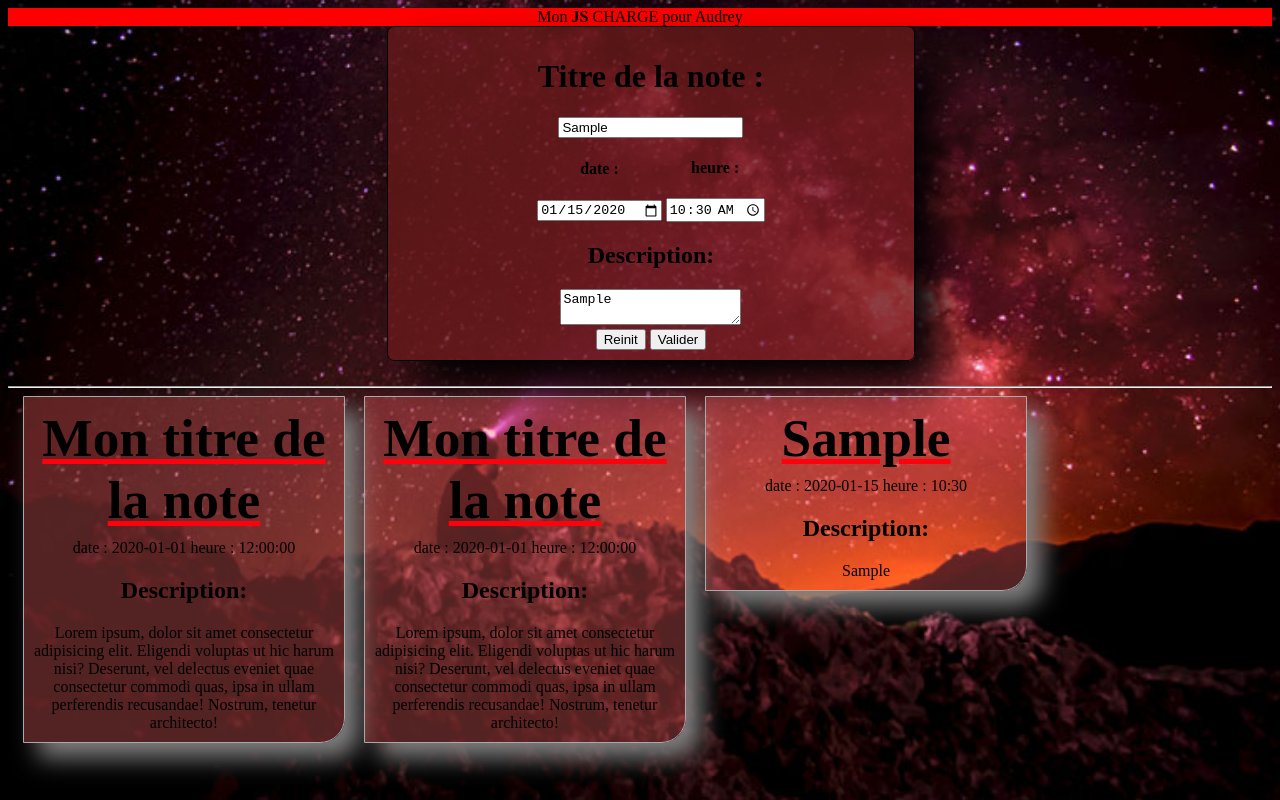
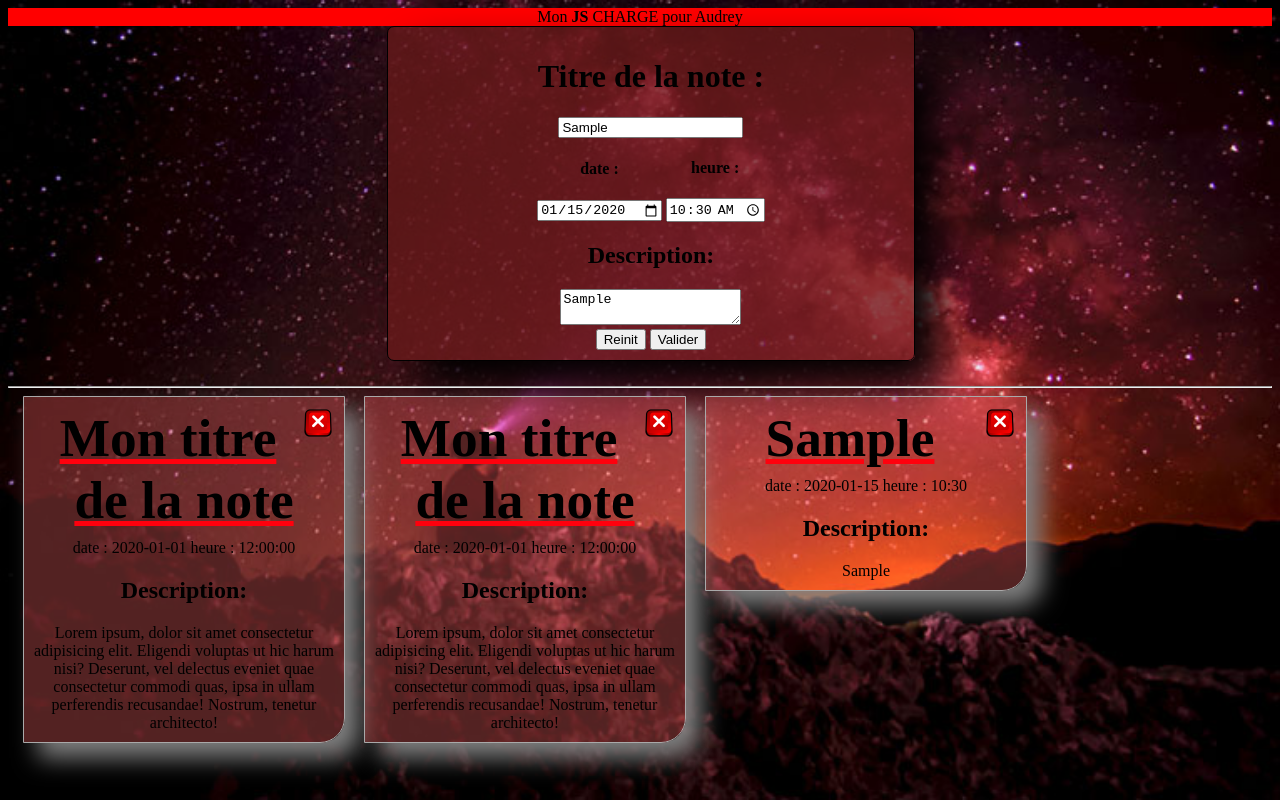
Before and after one commit to AudreyBalat/formation_2020_12, a website: page index.html in a window 1280 px wide. Both pictures are taken after typing "Sample", "2020-01-15", "10:30", "Sample" into the empty fields and a click on the input "Valider". Drawn offline with Linux system fonts and the light colour scheme.

Commit message:
Suppression d'une image

```diff
--- a/css/style.css
+++ b/css/style.css
@@ -49,6 +49,14 @@ h1{
     font-weight: 900;
     font-size: x-large;
 }
+/*selection close*/
+.close{
+    float: right;
+}
+.close img{
+    width: 32px;
+    height: 32px;
+}
 /*Tous les enfants sont vertical aligné vers le haut*/
 #list>*{
     vertical-align: top;
--- a/index.html
+++ b/index.html
@@ -33,6 +33,9 @@
         <hr/>
         <div id="list">
             <div class="postit">
+                <div class="close">
+                    <img src="img/close.png"/>
+                </div>
                 <div class="postit-titre">Mon titre de la note</div>
                 date : <span class="datatime"> 2020-01-01</span>
                 heure : <span class="datatime">12:00:00</span>
@@ -40,6 +43,9 @@
                 Lorem ipsum, dolor sit amet consectetur adipisicing elit. Eligendi voluptas ut hic harum nisi? Deserunt, vel delectus eveniet quae consectetur commodi quas, ipsa in ullam perferendis recusandae! Nostrum, tenetur architecto!
             </div>
             <div class="postit">
+                <div class="close">
+                    <img src="img/close.png"/>
+                </div>
                 <div class="postit-titre">Mon titre de la note</div>
                 date : <span class="datatime"> 2020-01-01</span>
                 heure : <span class="datatime">12:00:00</span>
--- a/js/index.js
+++ b/js/index.js
@@ -54,12 +54,24 @@ function createPostIt(title, date, heure, description) {
     //postit.classList.remove('postit');
     //----------------------------------
     //creation du contenu par interpretation de la chaine et constitution d'un DOM pour cette balise
-    postit.innerHTML='<div class="postit-titre">'+title+'</div>\
+    postit.innerHTML='<div class="close"><img src="img/close.png"/></div>\
+    <div class="postit-titre">'+title+'</div>\
     date : <span class="datatime">'+date+'</span>\
     heure : <span class="datatime">'+heure+'</span>\
     <h2>Description:</h2>'+description
+    //selection de .close img à partir de postit + add listener sur event click, delete
+    postit.querySelector('.close img').addEventListener('click', deletePostIt);
+
     //selection de la liste postit
     var list=document.querySelector('#list');
     //ajout dans la liste de l'élement postit
     list.append(postit);
 }
+
+// suppression d'un post it
+function deletePostIt(evt) {
+    //console.log('evenement lié à la suppression', evt);
+    //Supprime la clases postit (on est sur l'image)
+    evt.currentTarget.parentElement.parentElement.remove();
+
+}
```
Also changed, not shown: img/close.png (added).
